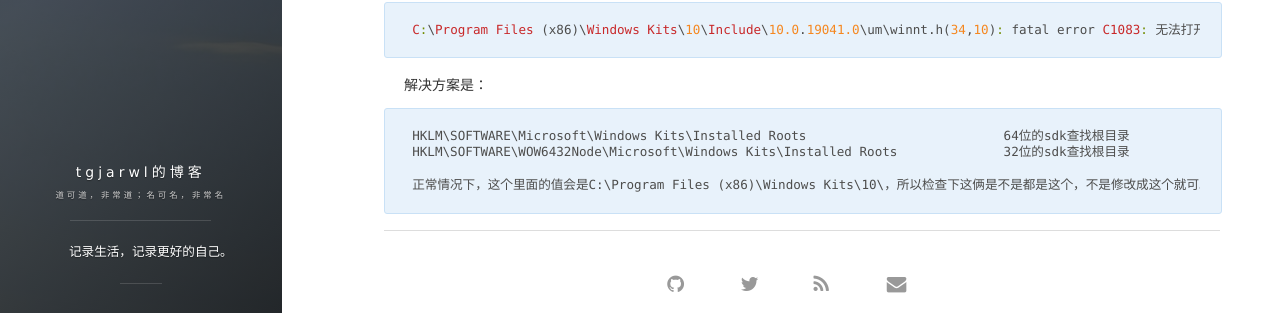
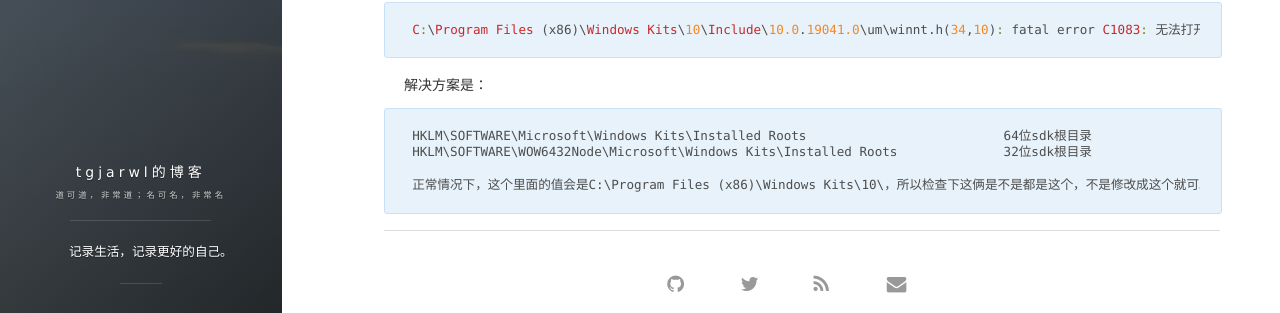
Before and after one commit to tgjarwl/tgjarwl.github.io, a Jekyll site: the page built from _posts/2025-12-22-faq.md, in a window 1280 px wide. Shown: the part 204-517 px from the top of the page. Built offline with Jekyll 4.4.1, drawn with Linux system fonts in a browser that asks for light colours; nearby versions of some CDN libraries; comment, search, counter and statistics services are not loaded; grey boxes are pictures that could not be loaded.

Commit message:
Update 2025-12-22-faq.md

````diff
--- a/_posts/2025-12-22-faq.md
+++ b/_posts/2025-12-22-faq.md
@@ -12,8 +12,8 @@ C:\Program Files (x86)\Windows Kits\10\Include\10.0.19041.0\um\winnt.h(34,10): f
 ```
 解决方案是：
 ```
-HKLM\SOFTWARE\Microsoft\Windows Kits\Installed Roots                          64位的sdk查找根目录
-HKLM\SOFTWARE\WOW6432Node\Microsoft\Windows Kits\Installed Roots              32位的sdk查找根目录
+HKLM\SOFTWARE\Microsoft\Windows Kits\Installed Roots                          64位sdk根目录
+HKLM\SOFTWARE\WOW6432Node\Microsoft\Windows Kits\Installed Roots              32位sdk根目录
 
 正常情况下，这个里面的值会是C:\Program Files (x86)\Windows Kits\10\，所以检查下这俩是不是都是这个，不是修改成这个就可以了。
 ```
````
